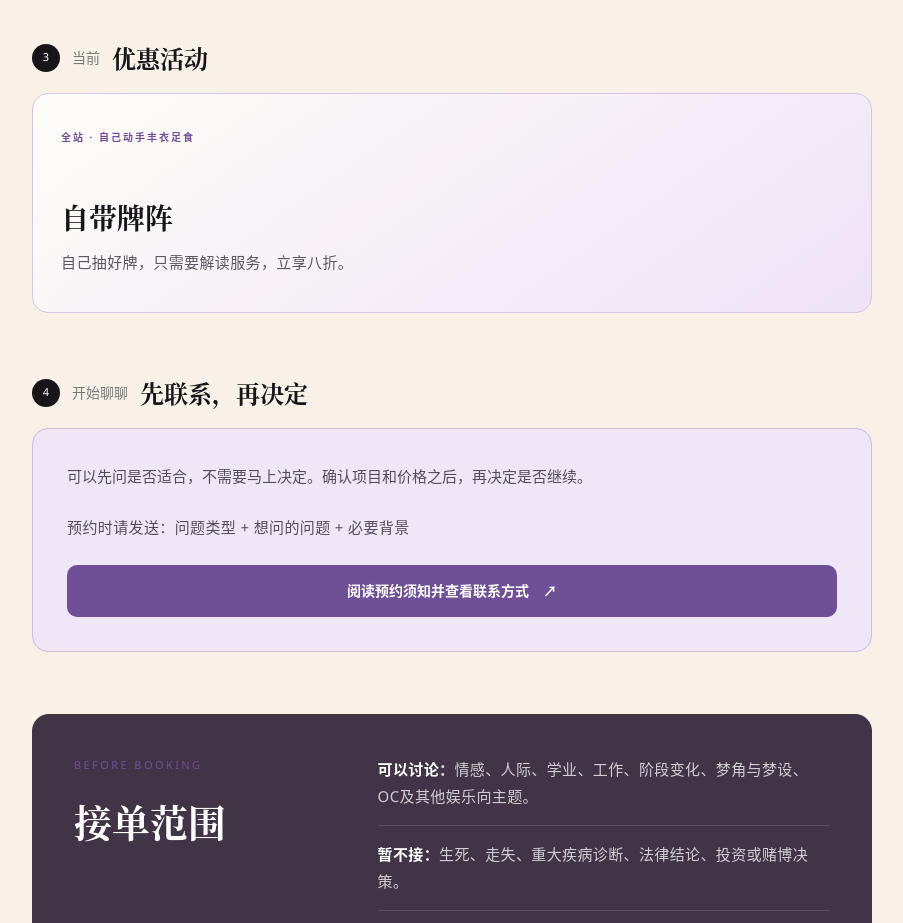
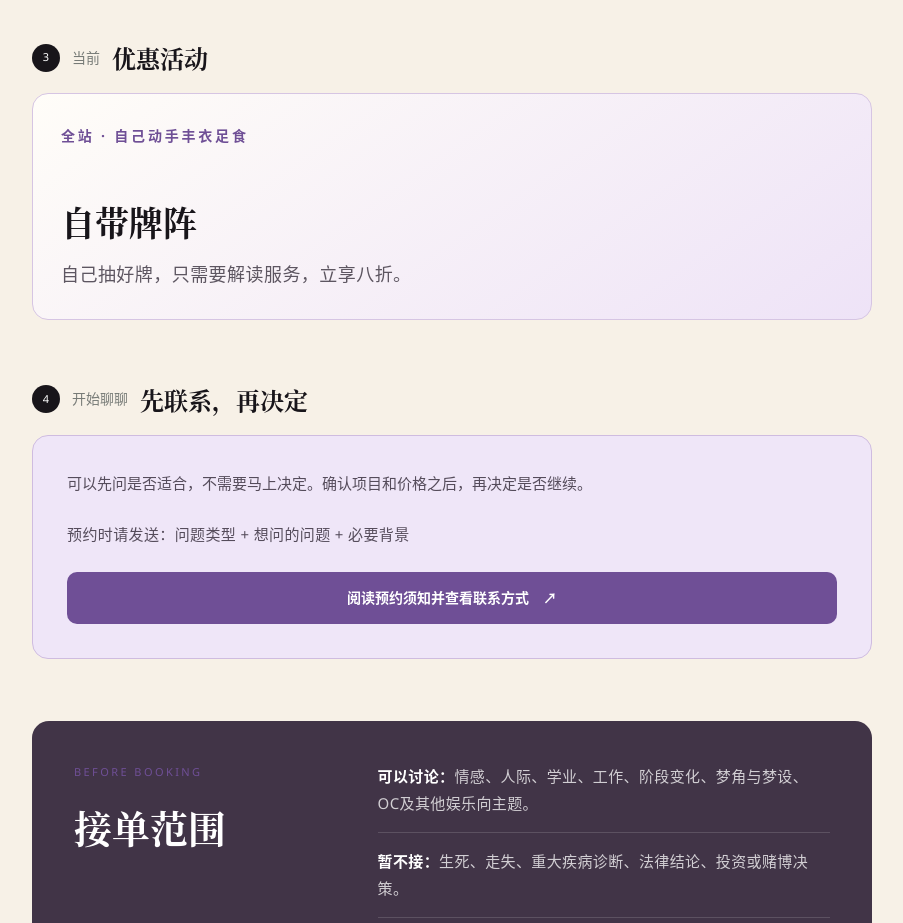
Before and after one commit to peibu245/bubu-tarot-site, a Next.js app: page /booking in a window 1280 px wide. Shown: the part 1660-2583 px from the top of the page, without its empty margins (188-1091 px from the left). Built offline with nearby package versions, Linux system fonts and the light colour scheme.

Commit message:
Fix copy field mapping and offer type controls

```diff
--- a/app/[section]/page.tsx
+++ b/app/[section]/page.tsx
@@ -5,6 +5,7 @@ import { getSiteContent } from "../../lib/site-content";
 import type { PriceItem, Promotion } from "../../lib/content-types";
 import PublicTypography from "../../components/PublicTypography";
 import CustomContentZone from "../../components/CustomContentZone";
+import type { CSSProperties } from "react";
 
 const sections = {
   dream: {
@@ -147,7 +148,7 @@ export default async function SectionPage({ params }: { params: Promise<{ sectio
       </section>
 
       {promotions.length > 0 && (
-        <section className="service-promotions"><div className="clean-heading compact-heading"><div><p className="micro-label">{sectionCopy.offerEyebrow}</p><h2>{sectionCopy.offerTitle}</h2></div></div><div className="offer-grid">{promotions.map((item) => <article className="offer-card" key={item.id}><span>{item.badge || item.scope}</span><h3>{item.title}</h3><p>{item.description}</p></article>)}</div></section>
+        <section className="service-promotions"><div className="clean-heading compact-heading"><div><p className="micro-label">{sectionCopy.offerEyebrow}</p><h2>{sectionCopy.offerTitle}</h2></div></div><div className="offer-grid">{promotions.map((item) => <article className="offer-card" style={{ "--offer-badge-desktop": `${item.desktopBadgeSize ?? 14}px`, "--offer-title-desktop": `${item.desktopTitleSize ?? 34}px`, "--offer-description-desktop": `${item.desktopDescriptionSize ?? 18}px` } as CSSProperties} key={item.id}><span>{item.badge || item.scope}</span><h3>{item.title}</h3><p>{item.description}</p></article>)}</div></section>
       )}
 
       <section className="service-page-cta"><div><p className="micro-label">{sectionCopy.ctaEyebrow}</p><h2>{sectionCopy.ctaTitle}</h2><p className="editable-copy">{sectionCopy.ctaText}</p></div><Link className="primary-action" href="/booking#contact">{sectionCopy.ctaAction}</Link></section>
--- a/app/admin.css
+++ b/app/admin.css
@@ -39,6 +39,7 @@
 .editor-price-groups { display:grid; gap:34px; }
 .price-json-panel { margin:-10px 0 28px; border:1px solid var(--line); border-radius:10px; background:#faf4ed; }.price-json-panel>summary { padding:15px 17px; color:#684f73; font-size:13px; font-weight:800; cursor:pointer; }.price-json-tools { padding:0 17px 17px; }.price-json-tools>p { margin:0 0 12px; color:#756c78; font-size:12px; line-height:1.7; }.price-json-tools>div { margin-bottom:10px; display:flex; flex-wrap:wrap; gap:8px; }.price-json-tools button,.price-file-button { min-height:36px; padding:0 12px; display:inline-flex; align-items:center; border:1px solid #d5cbd9; border-radius:7px; background:#fff; color:#625868; font-size:11px; font-weight:700; cursor:pointer; }.price-json-tools .primary-admin { border-color:#6f537f; background:#6f537f; color:white; }.price-file-button input { position:absolute; width:1px; height:1px; opacity:0; pointer-events:none; }.price-json-tools textarea { width:100%; padding:15px; border:1px solid #d8d0dc; border-radius:8px; background:#242225; color:#f5f0f6; font:12px/1.65 ui-monospace,SFMono-Regular,Menlo,monospace; }.price-json-tools>strong { display:block; margin-top:9px; color:#5d765f; font-size:12px; }.price-json-tools>strong.is-error { color:#9a465d; }
 .editor-price-group { padding-top:26px; border-top:1px solid var(--line); }
+.promo-type-controls { padding:15px; display:grid; grid-template-columns:repeat(3,minmax(0,1fr)); gap:12px; border:1px solid var(--line); border-radius:9px; background:#fffdfa; }.promo-type-controls>b { grid-column:1/-1; color:#695874; font-size:13px; }.promo-type-controls label { display:grid; grid-template-columns:1fr auto; gap:7px; }.promo-type-controls output { color:#765286; font-weight:800; }.promo-type-controls input[type="range"] { grid-column:1/-1; padding:0; border:0; accent-color:#765286; }
 .price-group-heading { margin-bottom:18px; display:flex; align-items:center; justify-content:space-between; gap:20px; }
 .price-group-heading h3 { margin:0; font:600 22px ui-serif,"Songti SC",serif; }
 .price-group-heading p { margin:6px 0 0; color:var(--muted); font-size:12px; }
--- a/app/admin/AdminEditor.tsx
+++ b/app/admin/AdminEditor.tsx
@@ -39,7 +39,7 @@ export default function AdminEditor({ initialContent }: { initialContent: SiteCo
   const patchSpread = (id: string, patch: Partial<SpreadGuide>) => setContent((current) => ({ ...current, spreadGuides: current.spreadGuides.map((item) => item.id === id ? { ...item, ...patch } : item) }));
 
   const addPrice = (section: PriceItem["section"]) => setContent((current) => ({ ...current, prices: [...current.prices, { id: makeId("price"), section, title: "新项目", description: "", price: "", unit: "元 / 次", badge: "", delivery: "", turnaround: "", followUp: "", suitableFor: "", status: "available", visible: true, featured: false }] }));
-  const addPromo = () => setContent((current) => ({ ...current, promotions: [...current.promotions, { id: makeId("promo"), scope: "全站", title: "新活动", description: "", badge: "", startsAt: "", endsAt: "", active: true }] }));
+  const addPromo = () => setContent((current) => ({ ...current, promotions: [...current.promotions, { id: makeId("promo"), scope: "全站", title: "新活动", description: "", badge: "", startsAt: "", endsAt: "", active: true, desktopBadgeSize: 14, desktopTitleSize: 34, desktopDescriptionSize: 18 }] }));
   const addKnowledge = () => setContent((current) => ({ ...current, knowledgeCards: [...current.knowledgeCards, { id: makeId("tip"), tag: "Tips", title: "新的提醒", body: "", visible: true }] }));
   const addFact = () => {
     const deck: CardFact["deck"] = factAddCard.startsWith("lenormand-") ? "lenormand" : "rws";
@@ -208,6 +208,7 @@ export default function AdminEditor({ initialContent }: { initialContent: SiteCo
                 <label className="wide">活动说明<textarea value={item.description} onChange={(event) => patchPromo(item.id, { description: event.target.value })} rows={3} /></label>
                 <label>开始日期<input type="date" value={item.startsAt} onChange={(event) => patchPromo(item.id, { startsAt: event.target.value })} /></label>
                 <label>结束日期<input type="date" value={item.endsAt} onChange={(event) => patchPromo(item.id, { endsAt: event.target.value })} /></label>
+                <div className="wide promo-type-controls"><b>PC 端卡片字号</b><label>小标签 <output>{item.desktopBadgeSize ?? 14}px</output><input type="range" min="10" max="28" step="1" value={item.desktopBadgeSize ?? 14} onChange={(event) => patchPromo(item.id, { desktopBadgeSize: Number(event.target.value) })} /></label><label>活动标题 <output>{item.desktopTitleSize ?? 34}px</output><input type="range" min="20" max="56" step="1" value={item.desktopTitleSize ?? 34} onChange={(event) => patchPromo(item.id, { desktopTitleSize: Number(event.target.value) })} /></label><label>活动说明 <output>{item.desktopDescriptionSize ?? 18}px</output><input type="range" min="12" max="30" step="1" value={item.desktopDescriptionSize ?? 18} onChange={(event) => patchPromo(item.id, { desktopDescriptionSize: Number(event.target.value) })} /></label></div>
               </div>
               <div className="check-row"><label><input type="checkbox" checked={item.active} onChange={(event) => patchPromo(item.id, { active: event.target.checked })} /> 活动正在进行</label></div>
             </article>
--- a/app/booking/page.tsx
+++ b/app/booking/page.tsx
@@ -5,10 +5,11 @@ import CustomContentZone from "../../components/CustomContentZone";
 import { SiteFooter, SiteHeader } from "../../components/SiteChrome";
 import { getSiteContent } from "../../lib/site-content";
 import type { PriceItem } from "../../lib/content-types";
+import type { CSSProperties } from "react";
 
 export const dynamic = "force-dynamic";
 
-type Entry = { href: string; eyebrow: string; title: string; summary: string; sections: PriceItem["section"][]; className: string };
+type Entry = { href: string; eyebrow: string; title: string; summary: string; eyebrowKey: string; titleKey: string; summaryKey: string; sections: PriceItem["section"][]; className: string };
 
 export default async function BookingPage() {
   const content = await getSiteContent();
@@ -17,9 +18,9 @@ export default async function BookingPage() {
   const prices = content.prices.filter((item) => item.visible);
   const promotions = content.promotions.filter((item) => item.active);
   const entries: Entry[] = [
-    { href: "/dream", eyebrow: t("bookingDreamEyebrow"), title: t("bookingDreamTitle"), summary: t("bookingDreamSummary"), sections: ["梦占", "传讯"], className: "entry-dream" },
-    { href: "/reality", eyebrow: t("bookingRealityEyebrow"), title: t("bookingRealityTitle"), summary: t("bookingRealitySummary"), sections: ["现实问题咨询"], className: "entry-reality" },
-    { href: "/ideas", eyebrow: t("bookingIdeasEyebrow"), title: t("bookingIdeasTitle"), summary: t("bookingIdeasSummary"), sections: ["奇思妙想"], className: "entry-ideas" },
+    { href: "/dream", eyebrow: t("bookingDreamEyebrow"), title: t("bookingDreamTitle"), summary: t("bookingDreamSummary"), eyebrowKey: "bookingDreamEyebrow", titleKey: "bookingDreamTitle", summaryKey: "bookingDreamSummary", sections: ["梦占", "传讯"], className: "entry-dream" },
+    { href: "/reality", eyebrow: t("bookingRealityEyebrow"), title: t("bookingRealityTitle"), summary: t("bookingRealitySummary"), eyebrowKey: "bookingRealityEyebrow", titleKey: "bookingRealityTitle", summaryKey: "bookingRealitySummary", sections: ["现实问题咨询"], className: "entry-reality" },
+    { href: "/ideas", eyebrow: t("bookingIdeasEyebrow"), title: t("bookingIdeasTitle"), summary: t("bookingIdeasSummary"), eyebrowKey: "bookingIdeasEyebrow", titleKey: "bookingIdeasTitle", summaryKey: "bookingIdeasSummary", sections: ["奇思妙想"], className: "entry-ideas" },
   ];
   const prepare = [
     { title: "先说一句", text: "例如“我想问一段关系”或“我想看看梦角的反应”。" },
@@ -31,12 +32,12 @@ export default async function BookingPage() {
     <main className="public-page booking-page">
       <PublicTypography settings={content.typography} pageText={content.pageText} fieldStyles={content.pageTextStyles} />
       <SiteHeader copy={copy} />
-      <section className="booking-hero"><div className="booking-avatar"><img src="/brand-mark.jpg" alt="" /></div><p className="micro-label">{t("bookingEyebrow")}</p><h1>{t("bookingTitle")}</h1><p className="editable-copy">{t("bookingLead")}</p><span className={content.bookingsOpen ? "status-pill is-open" : "status-pill"}>{content.bookingsOpen ? t("statusOpen") : t("statusClosed")}</span></section>
+      <section className="booking-hero"><div className="booking-avatar"><img src="/brand-mark.jpg" alt="" /></div><p className="micro-label" data-copy-key="bookingEyebrow">{t("bookingEyebrow")}</p><h1 data-copy-key="bookingTitle">{t("bookingTitle")}</h1><p className="editable-copy" data-copy-key="bookingLead">{t("bookingLead")}</p><span className={content.bookingsOpen ? "status-pill is-open" : "status-pill"}>{content.bookingsOpen ? t("statusOpen") : t("statusClosed")}</span></section>
       <CustomContentZone blocks={content.richBlocks} page="booking" slot="afterHero" />
       <div className="booking-flow">
-        <section className="flow-step"><div className="flow-title"><span>1</span><p>{t("bookingStep1Label")}</p><h2>{t("bookingStep1Title")}</h2></div><div className="booking-entry-grid">{entries.map((entry) => { const count = prices.filter((item) => entry.sections.includes(item.section)).length; return <Link className={`booking-entry-card ${entry.className}`} href={entry.href} key={entry.href}><div className="booking-entry-meta"><span>{entry.eyebrow}</span><b>{count ? `${count} ${t("itemCountSuffix")}` : t("pricingPending")}</b></div><h3>{entry.title}</h3><p className="editable-copy">{entry.summary}</p><strong>{t("bookingEntryAction")}</strong></Link>; })}</div></section>
+        <section className="flow-step"><div className="flow-title"><span>1</span><p data-copy-key="bookingStep1Label">{t("bookingStep1Label")}</p><h2 data-copy-key="bookingStep1Title">{t("bookingStep1Title")}</h2></div><div className="booking-entry-grid">{entries.map((entry) => { const count = prices.filter((item) => entry.sections.includes(item.section)).length; return <Link className={`booking-entry-card ${entry.className}`} href={entry.href} key={entry.href}><div className="booking-entry-meta"><span data-copy-key={entry.eyebrowKey}>{entry.eyebrow}</span><b>{count ? `${count} ${t("itemCountSuffix")}` : t("pricingPending")}</b></div><h3 data-copy-key={entry.titleKey}>{entry.title}</h3><p className="editable-copy" data-copy-key={entry.summaryKey}>{entry.summary}</p><strong>{t("bookingEntryAction")}</strong></Link>; })}</div></section>
         <section className="flow-step"><div className="flow-title"><span>2</span><p>不需要准备完整资料</p><h2>直接开始就好</h2></div><div className="prepare-grid">{prepare.map((item, i) => <article key={i}><span>0{i + 1}</span><h3>{item.title}</h3><p className="editable-copy">{item.text}</p></article>)}</div></section>
-        {promotions.length > 0 && <section className="flow-step"><div className="flow-title"><span>3</span><p>{t("bookingPromoLabel")}</p><h2>{t("bookingPromoTitle")}</h2></div><div className="offer-grid booking-offers">{promotions.map((promotion) => <article className="offer-card" key={promotion.id}><span>{promotion.scope} · {promotion.badge || "NOW"}</span><h3>{promotion.title}</h3><p className="editable-copy">{promotion.description}</p></article>)}</div></section>}
+        {promotions.length > 0 && <section className="flow-step"><div className="flow-title"><span>3</span><p>{t("bookingPromoLabel")}</p><h2>{t("bookingPromoTitle")}</h2></div><div className="offer-grid booking-offers">{promotions.map((promotion) => <article className="offer-card" style={{ "--offer-badge-desktop": `${promotion.desktopBadgeSize ?? 14}px`, "--offer-title-desktop": `${promotion.desktopTitleSize ?? 34}px`, "--offer-description-desktop": `${promotion.desktopDescriptionSize ?? 18}px` } as CSSProperties} key={promotion.id}><span>{promotion.scope} · {promotion.badge || "NOW"}</span><h3>{promotion.title}</h3><p className="editable-copy">{promotion.description}</p></article>)}</div></section>}
         <section className="flow-step contact-step" id="contact"><div className="flow-title"><span>{promotions.length > 0 ? "4" : "3"}</span><p>开始聊聊</p><h2>先联系，再决定</h2></div><div className="contact-panel"><p className="contact-reassurance">可以先问是否适合，不需要马上决定。确认项目和价格之后，再决定是否继续。</p><ContactGate bookingsOpen={content.bookingsOpen} contactNote={content.contactNote} channels={content.contactChannels} policies={content.policies} copy={copy} /></div></section>
         <section className="service-boundary"><div><p className="micro-label">{t("bookingBoundaryEyebrow")}</p><h2>{t("bookingBoundaryTitle")}</h2></div><div className="boundary-list">{boundaries.map((item, i) => <p className="editable-copy" key={i}><b>{item.label}</b>{item.text}</p>)}</div></section>
       </div>
--- a/app/page.tsx
+++ b/app/page.tsx
@@ -4,6 +4,7 @@ import Link from "next/link";
 import PublicTypography from "../components/PublicTypography";
 import CustomContentZone from "../components/CustomContentZone";
 import Guestbook from "../components/Guestbook";
+import type { CSSProperties } from "react";
 
 export const dynamic = "force-dynamic";
 
@@ -114,7 +115,7 @@ export default async function Home() {
           </div>
           <div className="offer-grid">
             {activePromotions.map((promotion) => (
-              <article className="offer-card" key={promotion.id}>
+              <article className="offer-card" style={{ "--offer-badge-desktop": `${promotion.desktopBadgeSize ?? 14}px`, "--offer-title-desktop": `${promotion.desktopTitleSize ?? 34}px`, "--offer-description-desktop": `${promotion.desktopDescriptionSize ?? 18}px` } as CSSProperties} key={promotion.id}>
                 <span>{promotion.scope} · {promotion.badge || "NOW"}</span>
                 <h3>{promotion.title}</h3>
                 <p>{promotion.description}</p>
--- a/app/public.css
+++ b/app/public.css
@@ -363,6 +363,7 @@ body { font-size:16px; line-height:1.7; }
 .offer-card h3 { font-size:28px; }
 .offer-card p { color:#5d5661; font-size:15px; }
 .offer-card small { color:#756d79; font-size:12px; }
+@media(min-width:1001px) { .offer-card>span { font-size:var(--offer-badge-desktop,14px); }.offer-card h3 { font-size:var(--offer-title-desktop,34px); }.offer-card p { font-size:var(--offer-description-desktop,18px); } }
 .note-card { background:var(--white); }
 .note-card>span { color:var(--accent-strong); font-size:11px; }
 .note-card h3 { font-size:25px; }
--- a/components/PublicTextStyles.tsx
+++ b/components/PublicTextStyles.tsx
@@ -17,9 +17,10 @@ export default function PublicTextStyles({ pageText, styles }: { pageText: Recor
     for (const [key, setting] of Object.entries(styles || {})) {
       const text = normalize(pageText[key] || "");
       if (!text) continue;
-      const matches = Array.from(root.querySelectorAll<HTMLElement>(candidates)).filter((element) =>
+      const explicit = Array.from(root.querySelectorAll<HTMLElement>(`[data-copy-key="${CSS.escape(key)}"]`)).filter((element) => !used.has(element));
+      const matches = explicit.length ? explicit : Array.from(root.querySelectorAll<HTMLElement>(candidates)).filter((element) =>
         !used.has(element) && element.childElementCount === 0 && normalize(element.textContent || "") === text,
-      );
+      ).slice(0, 1);
       for (const element of matches) {
         used.add(element); touched.push(element);
         element.dataset.copyStyleKey = key;
--- a/components/StudioPreviewBridge.tsx
+++ b/components/StudioPreviewBridge.tsx
@@ -43,6 +43,8 @@ export default function StudioPreviewBridge() {
     let remapTimer: number | null = null;
 
     function findElements(key: string, used: Set<HTMLElement>, scope?: string) {
+      const explicit = Array.from(document.querySelectorAll<HTMLElement>(`[data-copy-key="${CSS.escape(key)}"]`)).filter((element) => !used.has(element));
+      if (explicit.length) return explicit;
       const initial = normalize(currentBaseline[key] || "");
       if (!initial) return [] as HTMLElement[];
       let root: ParentNode = document;
@@ -55,7 +57,8 @@ export default function StudioPreviewBridge() {
       else root = document.querySelector("main.public-page") || document;
       return Array.from(root.querySelectorAll<HTMLElement>(candidateSelector))
         .filter((element) => !used.has(element) && element.childElementCount === 0 && normalize(element.textContent || "") === initial)
-        .filter((element) => !element.closest(".public-header") && !element.closest(".public-footer"));
+        .filter((element) => !element.closest(".public-header") && !element.closest(".public-footer"))
+        .slice(0, 1);
     }
 
     function apply(message: DraftMessage) {
--- a/lib/content-types.ts
+++ b/lib/content-types.ts
@@ -27,6 +27,9 @@ export type Promotion = {
   startsAt: string;
   endsAt: string;
   active: boolean;
+  desktopBadgeSize?: number;
+  desktopTitleSize?: number;
+  desktopDescriptionSize?: number;
 };
 
 export type KnowledgeCard = {
--- a/lib/site-content.ts
+++ b/lib/site-content.ts
@@ -339,6 +339,9 @@ function cleanPromotion(value: unknown, index: number): Promotion {
     startsAt: text(item.startsAt, 10),
     endsAt: text(item.endsAt, 10),
     active: item.active !== false,
+    desktopBadgeSize: numberWithin(item.desktopBadgeSize, 14, 10, 28),
+    desktopTitleSize: numberWithin(item.desktopTitleSize, 34, 20, 56),
+    desktopDescriptionSize: numberWithin(item.desktopDescriptionSize, 18, 12, 30),
   };
 }
 
--- a/vps-overrides/lib/site-content.ts
+++ b/vps-overrides/lib/site-content.ts
@@ -358,6 +358,9 @@ function cleanPromotion(value: unknown, index: number): Promotion {
     startsAt: text(item.startsAt, 10),
     endsAt: text(item.endsAt, 10),
     active: item.active !== false,
+    desktopBadgeSize: numberWithin(item.desktopBadgeSize, 14, 10, 28),
+    desktopTitleSize: numberWithin(item.desktopTitleSize, 34, 20, 56),
+    desktopDescriptionSize: numberWithin(item.desktopDescriptionSize, 18, 12, 30),
   };
 }
 
```
